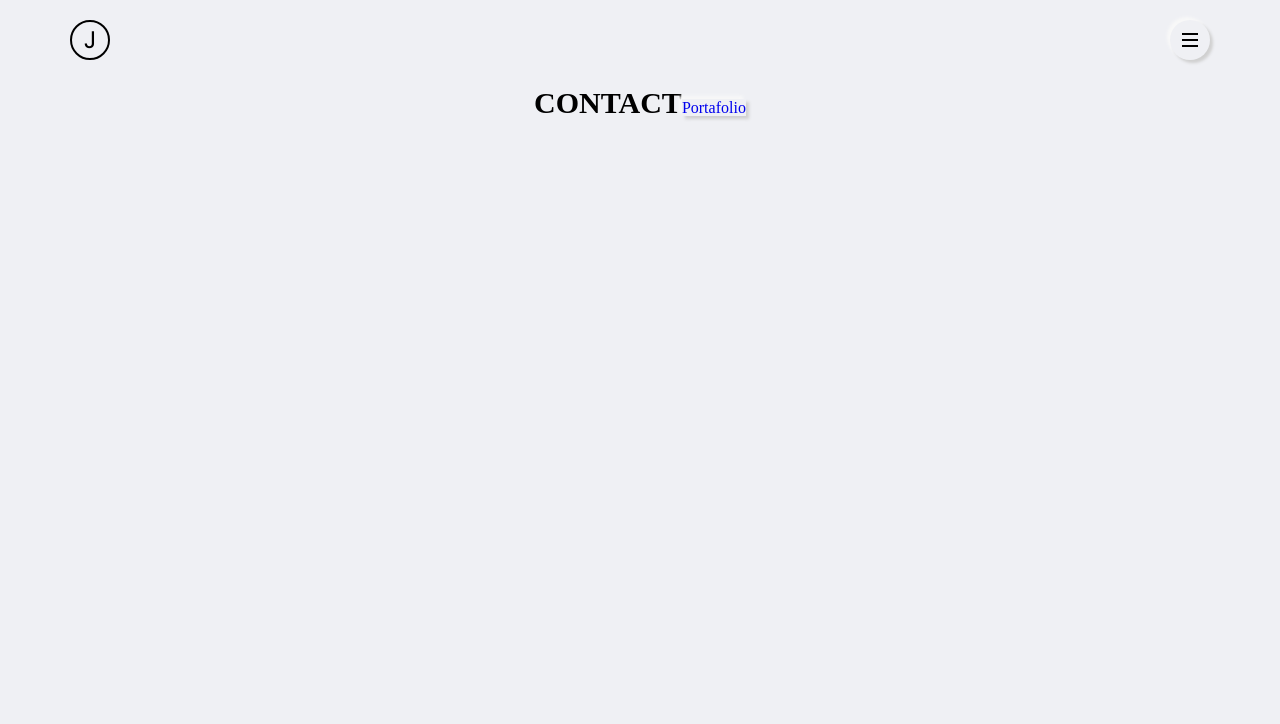
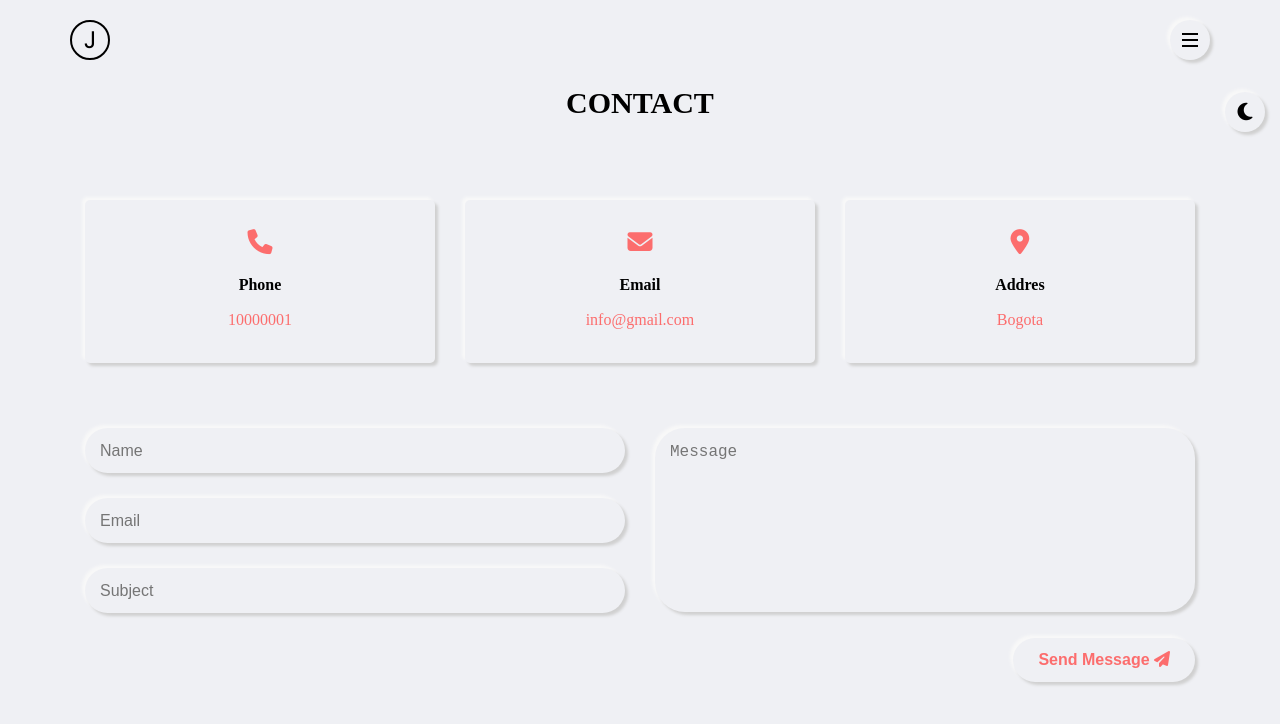
Before and after one commit to JCruzMi/Portafolio, a Vue app: page /contact in a window 1280 px wide. Shown: the top 724 px of the page. Built offline with nearby package versions, Linux system fonts and the light colour scheme.

Commit message:
dark mode

```diff
--- a/src/App.vue
+++ b/src/App.vue
@@ -33,6 +33,35 @@ export default {
 </script>
 
 <style>
+/**Light mode */
+:root{
+  --bg-black-900: #000;
+  --bg-black-100: #ddd;
+  --bg-black-50: #eff0f4;
+  --text-black-900: #000;
+  --text-black-600: rgb(141, 141, 141);
+  --text-salmon-700: #FC6D6D;
+  --outer-shadow: 3px 3px 3px #d0d0d0, -3px -3px 3px #f8f8f8;
+  --outer-shadow-0: 0 0 0 #d0d0d0, 0 0 0 #f8f8f8;
+  --inner-shadow: inset 3px 3px 3px #d0d0d0, inset -3px -3px 3px #f8f8f8;
+  --inner-shadow-0: inset 0 0 0 #d0d0d0, inset 0 0 0 #f8f8f8;
+}
+/**Dark mode */
+body.dark{
+  --bg-black-900: #fff;
+  --bg-black-100: #353535;
+  --bg-black-50: #2b2c2f;
+  --text-black-900: #fff;
+  --text-black-600: #bbb;
+  --text-salmon-700: #FC6D6D;
+  --outer-shadow: 3px 3px 3px #222327, -3px -3px 3px #363636;
+  --outer-shadow-0: 0 0 0 #222327, 0 0 0 #363636;
+  --inner-shadow: inset 3px 3px 3px #222327, inset -3px -3px 3px #363636;
+  --inner-shadow-0: inset 0 0 0 #222327, inset 0 0 0 #363636;
+}
+
+/**End Dark mode */
+
 html{
   scroll-behavior: smooth;
   overflow-y: scroll;
@@ -40,17 +69,6 @@ html{
 
 ::-webkit-scrollbar {
     display: none;
-}
-
-:root{
-  --bg-black-900: #000;
-  --bg-black-100: #ddd;
-  --text-salmon-700: #FC6D6D;
-  --text-black-600: rgb(141, 141, 141);
-  --bg-black-50: #eff0f4;
-  --outer-shadow: 3px 3px 3px #d0d0d0, -3px -3px 3px #f8f8f8;
-  --outer-shadow-0: 0 0 0 #d0d0d0, 0 0 0 #f8f8f8;
-  --inner-shadow: inset 3px 3px 3px #d0d0d0, inset -3px -3px 3px #f8f8f8;;
 }
 
 body{
@@ -105,6 +123,7 @@ img{
 .hover-in-shadow{
   position: relative;
   z-index: 1;
+  transition: all 0.3s ease;
 }
 
 .hover-in-shadow:hover{
@@ -123,6 +142,7 @@ img{
 
 .hover-in-shadow:hover:after{
   box-shadow: var(--inner-shadow);
+  transition: all 0.3s ease;
 }
 
 .align-items-center{
@@ -143,8 +163,9 @@ img{
   line-height: 1.5;
   cursor: pointer;
   border-radius: 30px;
-  transition: all 0.3 s ease;
+  transition: all 0.5 s ease;
   display: inline-block;
+  border: none;
 }
 .btn-1:after{
   border-radius: 30px;
--- a/src/components/Head.vue
+++ b/src/components/Head.vue
@@ -11,11 +11,25 @@
             </div>
         </div>
     </div>
+    <div class="style-swich">
+        <div class="day-night s-icon outer-shadow hover-in-shadow"
+            @click="onBg()"
+            v-if="bg==''"
+        >
+            <i class="fas fa-moon"></i>
+        </div>
+        <div class="day-night s-icon outer-shadow hover-in-shadow"
+            @click="onBg()"
+            v-else
+        >
+            <i class="fas fa-sun"></i>
+        </div>
+    </div>
 </template>
 
 <script>
 
-import {inject} from 'vue'
+import {ref, inject} from 'vue'
 
 export default {
     setup(){
@@ -23,10 +37,22 @@ export default {
 
         const onMenuClick = () => {
             mNav.value = !mNav.value
-            console.log(mNav.value)
         }
 
-        return {mNav,onMenuClick}
+        const bg = ref("")
+
+        const onBg = () =>{
+            if(bg.value == ""){
+                document.body.classList.add('dark')
+                bg.value = "dark"
+            }else{
+                document.body.classList.remove('dark')
+                bg.value = ""
+            }
+        }
+
+
+        return {mNav,onMenuClick,onBg, bg}
     }
 }
 </script>
@@ -39,6 +65,37 @@ fuentes
 
 @import url('https://fonts.googleapis.com/css2?family=Poppins:wght@200;300;400;500;600;700&display=swap');
 
+.style-swich{
+    position: fixed;
+    right: 0;
+    top: 77px;
+    padding: 15px;
+    width: 200px;
+    z-index: 102;
+    border-radius: 5px;
+    transition: all 0.3s ease;
+    transform: translateX(65%)
+}
+
+.style-swich .s-icon{
+    position: absolute;
+    height: 40px;
+    width: 40px;
+    text-align: center;
+    font-size: 20px;
+    color: var(--text-black-900);
+    margin-right: 15px;
+    cursor: pointer;
+    border-radius: 50%;
+    transition: all 0.3s ease;
+}
+.style-swich .s-icon i{
+    line-height: 40px;
+}
+.style-swich .s-icon:after{
+    border-radius: 50%;
+    transition: all 0.3s ease;
+}
 
 .header{
     padding: 20px 15px;
--- a/src/components/Labout.vue
+++ b/src/components/Labout.vue
@@ -28,7 +28,7 @@
               <p>Lorem ipsum dolor sit amet consectetur adipisicing elit. Blanditiis quidem dolorem vitae at consectetur voluptate et accusantium quae dolorum quas, eaque,
                  dolore sequi recusandae obcaecati molestias reprehenderit repellendus excepturi modi?</p>
               <router-link class="btn-1 outer-shadow hover-in-shadow" to="/About">More About Me</router-link>
-              <a href="#" class="btn-1 outer-shadow hover-in-shadow">More About Me</a>
+              <router-link to="/Contact" class="btn-1 outer-shadow hover-in-shadow">Contact</router-link>
           </div>
       </div>
     </div>
@@ -98,4 +98,15 @@ export default {
     margin: 30px 20px 0 0;
 
 }
+
+@media(max-width: 590px){
+  .about-section .about-info,
+  .about-section .about-img{
+    flex: 0 0 100%;
+    max-width: 100%;
+  }
+  .about-section .about-img{
+    padding-bottom: 30px;
+  }
+}
 </style>
--- a/src/components/Pheader.vue
+++ b/src/components/Pheader.vue
@@ -31,7 +31,7 @@ export default {
 }
 .wrapper p{
   color: var(--bg-black-900);
-  font-size: 18px;
+  font-size: 20px;
   text-transform: capitaliza;
   margin: 0;
 }
@@ -90,6 +90,14 @@ export default {
     left: 0;
   }
 }
-
+@media(max-width: 411px){
+  .wrapper .static-txt{
+    font-size: 40px;
+    font-weight: 600;
+  }
+  .dynamic-txts li{
+    font-size: 40px;
+  }
+}
 
 </style>
--- /dev/null
+++ b/src/components/contact/Info.vue
@@ -0,0 +1,41 @@
+<template>
+  <div class="contact-item-inner outer-shadow">
+      <i :class="icon"></i>
+      <span>{{name}}</span>
+      <p>{{text}}</p>
+  </div>
+</template>
+
+<script>
+export default {
+    props : ['icon','name','text']
+}
+</script>
+
+<style>
+.contact-item-inner{
+    padding: 30px 15px;
+    text-align: center;
+    border-radius: 5px;
+    width: 100%;
+}
+.contact-item-inner i{
+    font-size: 25px;
+    color: var(--text-salmon-700);
+}
+.contact-item-inner span{
+    display: block;
+    font-size: 16px;
+    font-weight: 600;
+    color: var(--text-black-100);
+    margin: 15px 0 10px;
+}
+.contact-item-inner p{
+    color: var(--text-salmon-700);
+    font-size: 16px;
+    line-height: 26px;
+    margin: 0;
+    word-break: break-word;
+}
+
+</style>
--- a/src/components/portafolio/PortafolioItem.vue
+++ b/src/components/portafolio/PortafolioItem.vue
@@ -48,6 +48,7 @@ export default {
 .portafolio-item .portafolio-item-img img{
     border-radius: 5px;
     width: 100%;
+    transition: all 0.3s ease;
 }
 
 .portafolio-item .portafolio-item-inner p{
@@ -77,4 +78,14 @@ export default {
     animation-iteration-count: 0;
 }
 
+@media only screen and (max-width: 700px) {
+  .portafolio-item{
+    flex:0 0 100%;
+    max-width: 100%;
+    padding: 0 30px;
+    margin-bottom: 30px;
+    display: flex;
+    flex-wrap: wrap;
+  }
+}
 </style>
--- a/src/views/Contact.vue
+++ b/src/views/Contact.vue
@@ -1,19 +1,77 @@
 <template>
-  <div class="contact-section section">
+  <div id="contact" class="contact-section section">
     <div class="container">
       <div class="row">
         <div class="section-title">
           <h2> Contact</h2>
-          <a><router-link class="outer-shadow hover-in-shadow" to="/Portafolio">Portafolio</router-link></a>
         </div>
       </div>
+      <div class="row">
+        <!-- Items -->
+        <div class="contact-item" v-for="item in items" :key="item.name">
+          <info :icon="item.icon" :name="item.name" :text="item.text"></info>
+        </div>
+      </div>
+      <!-- Fin Items -->
+      <!-- Form -->
+      <div class="row">
+        <div class="contact-form">
+          <form>
+            <div class="row">
+              <div class="w-50">
+                <div class="input-group outer-shadow hover-in-shadow">
+                  <input v-model="msName" type="text" placeholder="Name" class="input-control">
+                </div>
+                <div class="input-group outer-shadow hover-in-shadow">
+                  <input v-model="msEmail" type="text" placeholder="Email" class="input-control">
+                </div>
+                <div class="input-group outer-shadow hover-in-shadow">
+                  <input v-model="msSubject" type="text" placeholder="Subject" class="input-control">
+                </div>
+              </div>
+              <div class="w-50">
+                <div class="input-group outer-shadow hover-in-shadow">
+                  <textarea v-model="msMessage" class="input-control" placeholder="Message">
+                  </textarea>
+                </div>
+              </div>
+            </div>
+            <div class="row">
+              <div class="submit-btn">
+                <button type="submit" class="btn-1 outer-shadow hover-in-shadow">
+                   Send Message <i class="fas fa-paper-plane"></i>
+                </button>
+              </div>
+            </div>
+          </form>
+        </div>
+      </div>
+      <!-- Fin Form -->
     </div>
   </div>
 </template>
 
 <script>
+import Info from '../components/contact/Info.vue'
 export default {
-
+  components: { Info },
+  data(){
+    return {
+      msName: '',
+      msEmail: '',
+      msSubjet: '',
+      msMessage: ''
+    }
+  },
+  setup(){
+    return{
+      items : [
+        {icon:  "fas fa-phone", name: "Phone", text: "10000001" },
+        {icon:  "fas fa-envelope", name: "Email", text: "info@gmail.com" },
+        {icon:  "fas fa-map-marker-alt", name: "Addres", text: "Bogota" }
+      ]
+    }
+  }
 }
 </script>
 
@@ -22,4 +80,96 @@ export default {
   padding: 80px 0 80px;
   min-height: 100vh;
 }
+/**
+.contact-section .contact-item{
+    flex: 0 0 33.33%;
+    padding: 15px;
+    max-width: 33.33%;
+    display: flex;
+}
+*/
+
+.contact-section .contact-form{
+  margin-top: 50px;
+  flex: 0 0 100%;
+  max-width: 100%;
+}
+
+.contact-section .w-50{
+  padding: 0 15px;
+  flex: 0 0 50%;
+  max-width: 50%;
+}
+
+.contact-section .input-group{
+  margin: 0 0 25px;
+  transition: all 0.3s ease;
+  border-radius: 30px;
+}
+.contact-section .input-group:after{
+  border-radius: 30px;
+}
+
+.contact-section .input-group .input-control{
+  height: 45px;
+  display: block;
+  width: 100%;
+  border: none;
+  border-radius: 30px;
+  background-color: transparent;
+  font-size: 16px;
+  padding: 0 15px;
+  color: var(--text-salmon-700)
+}
+
+.contact-section .input-group textarea.input-control{
+  height: 184px;
+  padding-top: 15px;
+  resize: none;
+  transition: all 0.5 s ease;
+}
+
+.contact-section .submit-btn{
+  flex: 0 0 100%;
+  max-width: 100%;
+  text-align: right;
+  padding: 0 15px;
+}
+.contact-section .submit-btn button{
+  font-weight: 600;
+  color: var(--text-salmon-700)
+}
+
+/** Ajustano tamaño */
+.contact-section .contact-item{
+  flex: 0 0 33.33%;
+  padding: 15px;
+  max-width: 33.33%;
+  display: flex;
+}
+
+
+
+@media only screen and (max-width: 700px) {
+  .contact-section .contact-item{
+    flex: 0 0 100%;
+    max-width: 100%;
+    padding: 0 30px;
+    margin-bottom: 40px;
+  }
+  .contact-section .w-50{
+    padding: 0 15px;
+    flex: 0 0 100%;
+    padding: 0 30px;
+    max-width: 100%;
+  }
+  .contact-section .submit-btn{
+    flex: 0 0 100%;
+    max-width: 100%;
+    text-align: right;
+    padding: 0 30px;
+  }
+}
+/** */
+
 </style>
--- a/src/views/Home.vue
+++ b/src/views/Home.vue
@@ -80,4 +80,18 @@ export default {
   border: 10px solid transparent;
 }
 
+@media(max-width: 767px){
+  .home-section .home-text,
+  .home-section .home-img{
+    flex: 0 0 100%;
+    max-width: 100%;
+  }
+  .home-section .home-text{
+    order: 2;
+  }
+  .home-section .home-text{
+    text-align: center;
+  }
+}
+
 </style>
--- a/src/views/Portafolio.vue
+++ b/src/views/Portafolio.vue
@@ -131,4 +131,5 @@ export default {
 .portafolio-section .about-tabs .tab-item.active{
   color: var(--text-salmon-700);
 }
+
 </style>
```
Lines whose indentation alone changed are shown as unchanged.
